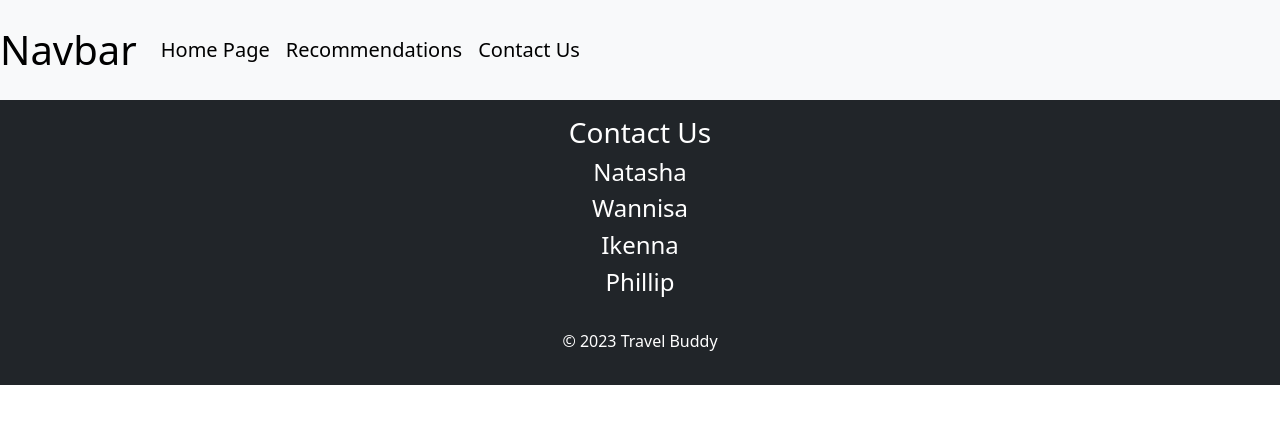
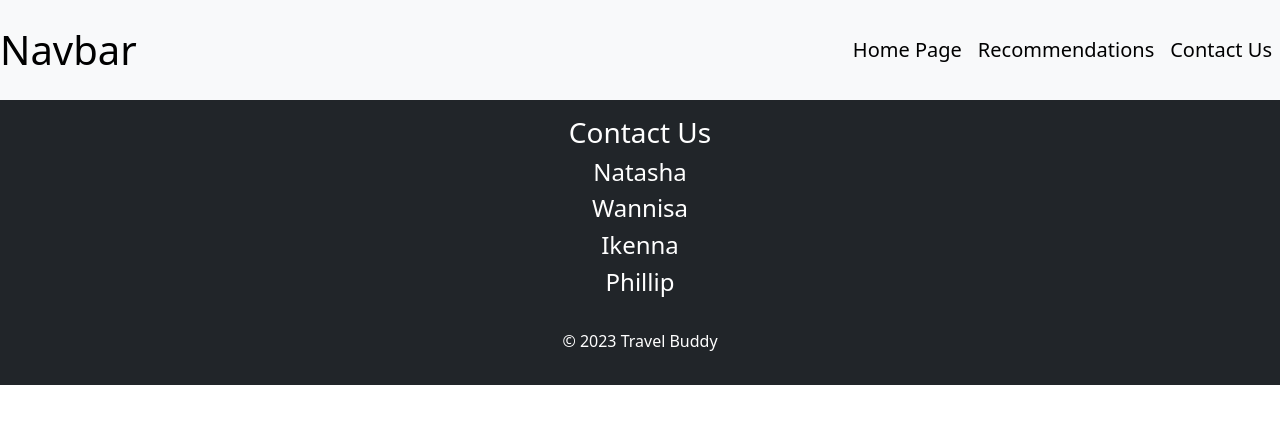
Before and after one commit to Natasha-16x/Travel-Buddy, a React (Create React App) app: page / in a window 1280 px wide. Shown: the top 424 px of the page. Built offline with nearby package versions, Linux system fonts and the light colour scheme.

Commit message:
added class of ms-auto to move nav links to the right

```diff
--- a/src/components/Navbar/Navbar.js
+++ b/src/components/Navbar/Navbar.js
@@ -8,9 +8,9 @@ function MyNavbar() {
     return (
       <Navbar bg="light" expand="lg" className="my-navbar">
         <Navbar.Brand href="#">Navbar</Navbar.Brand>
-        <Navbar.Toggle aria-controls="basic-navbar-nav" />
+        <Navbar.Toggle aria-controls="basic-navbar-nav" className='me-2'/>
         <Navbar.Collapse id="basic-navbar-nav">
-          <Nav className="ml-auto">
+          <Nav className="ms-auto">
             <Nav.Link href="#">Home Page</Nav.Link>
             <Nav.Link href="#">Recommendations</Nav.Link>
             <Nav.Link href="#">Contact Us</Nav.Link>
@@ -21,3 +21,5 @@ function MyNavbar() {
 }
 
 export default MyNavbar;
+
+//  Left Item--------------------------Right Items
```
